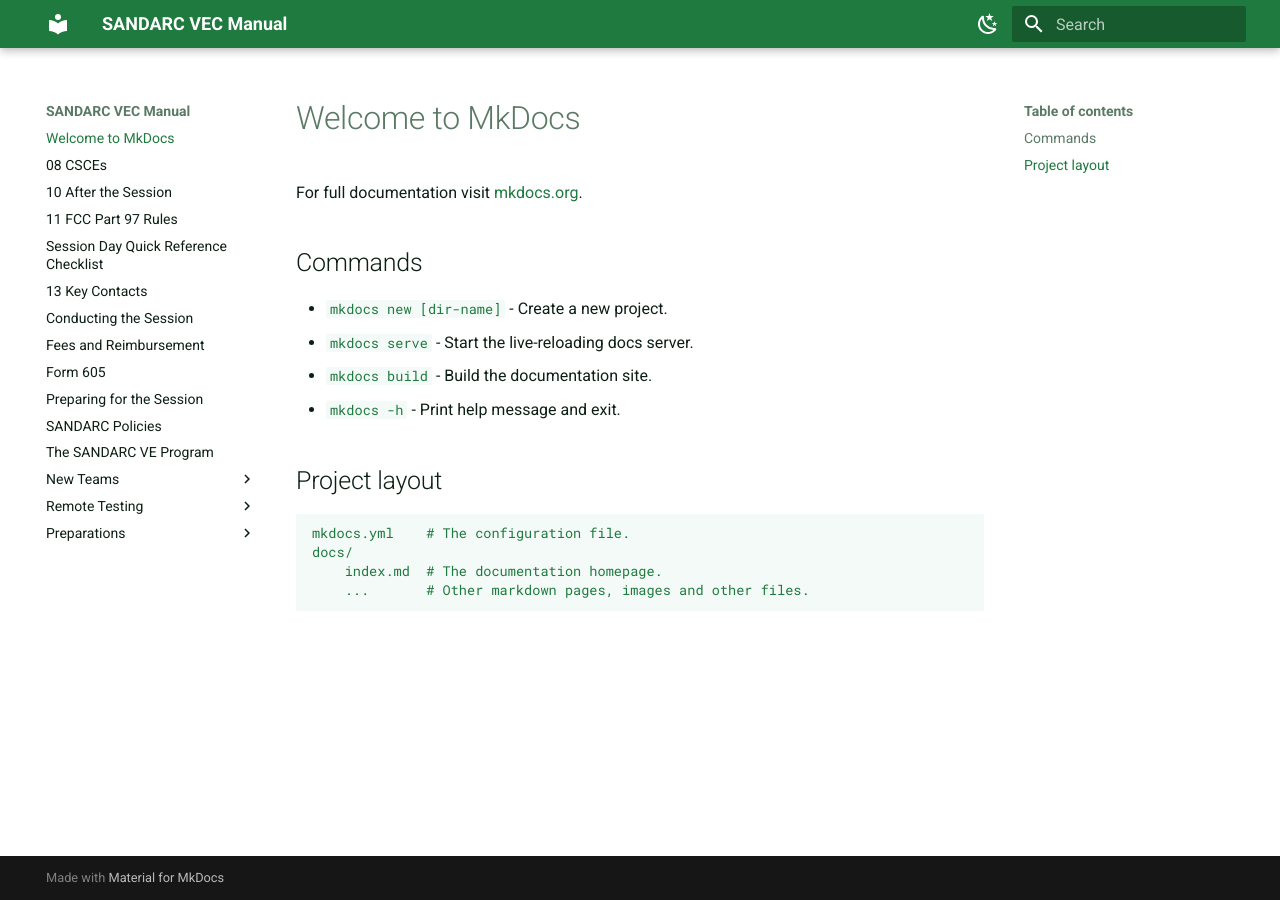
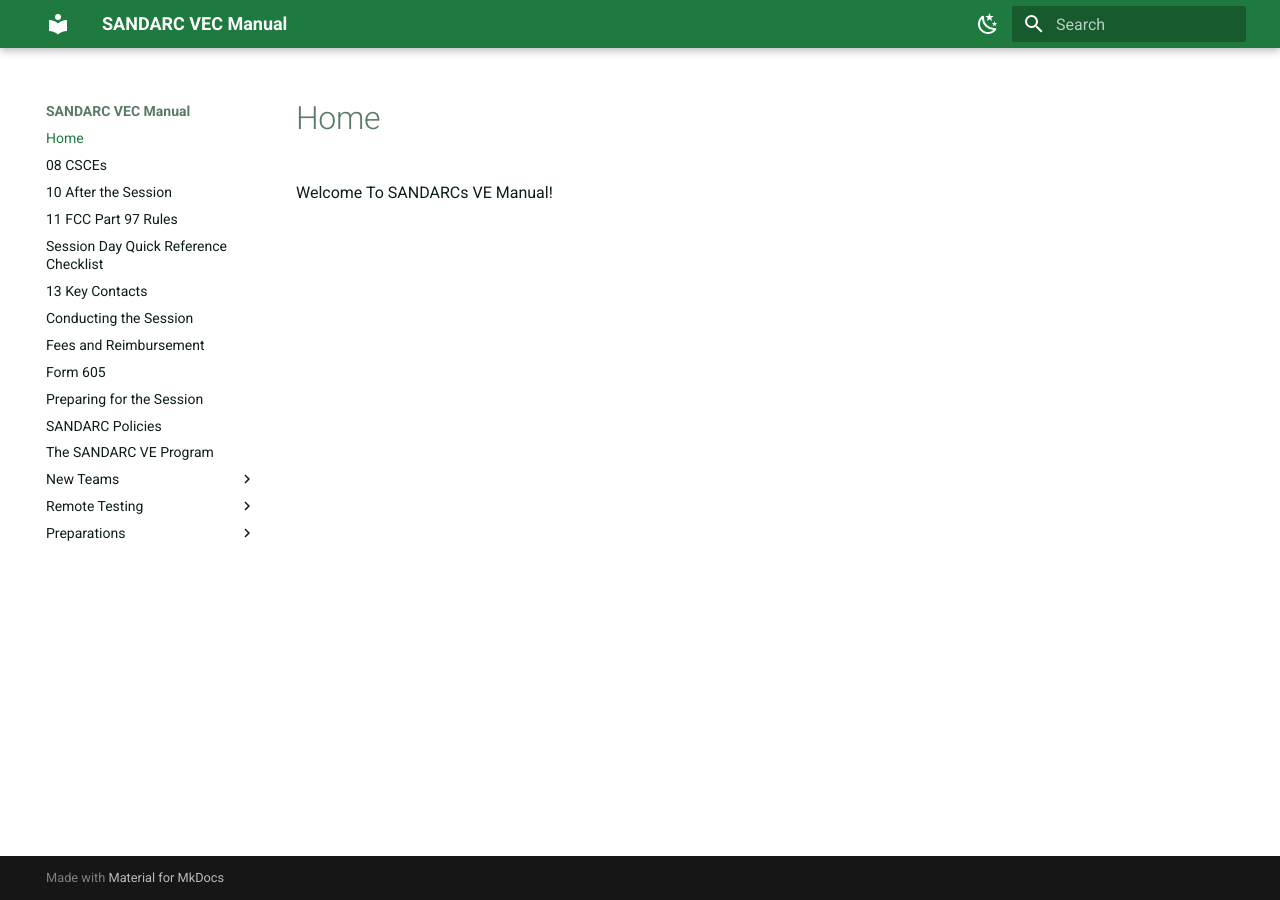
Before and after one commit to SANDARC-VEC/manual, an MkDocs documentation site: the page built from docs/index.md, in a window 1280 px wide. Built offline with MkDocs 1.6.1 and Material for MkDocs 9.7.7, drawn with Linux system fonts in a browser that asks for light colours.

Commit message:
Removed Text

```diff
--- a/docs/index.md
+++ b/docs/index.md
@@ -1,17 +1 @@
-# Welcome to MkDocs
-
-For full documentation visit [mkdocs.org](https://www.mkdocs.org).
-
-## Commands
-
-* `mkdocs new [dir-name]` - Create a new project.
-* `mkdocs serve` - Start the live-reloading docs server.
-* `mkdocs build` - Build the documentation site.
-* `mkdocs -h` - Print help message and exit.
-
-## Project layout
-
-    mkdocs.yml    # The configuration file.
-    docs/
-        index.md  # The documentation homepage.
-        ...       # Other markdown pages, images and other files.
+Welcome To SANDARCs VE Manual!
```
